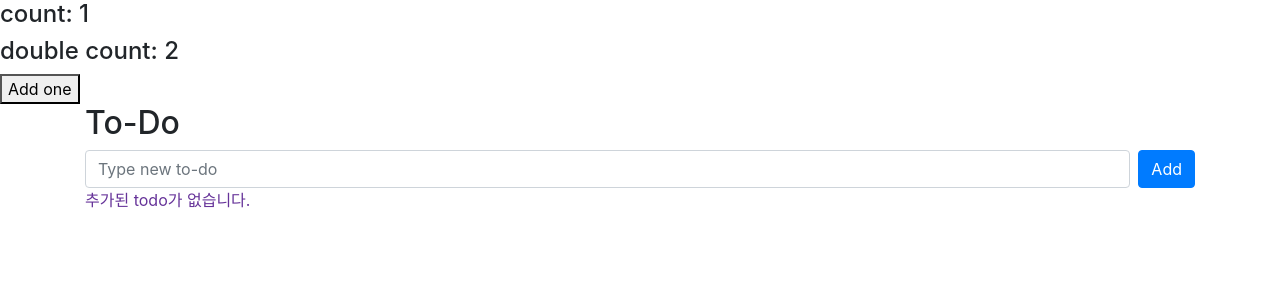
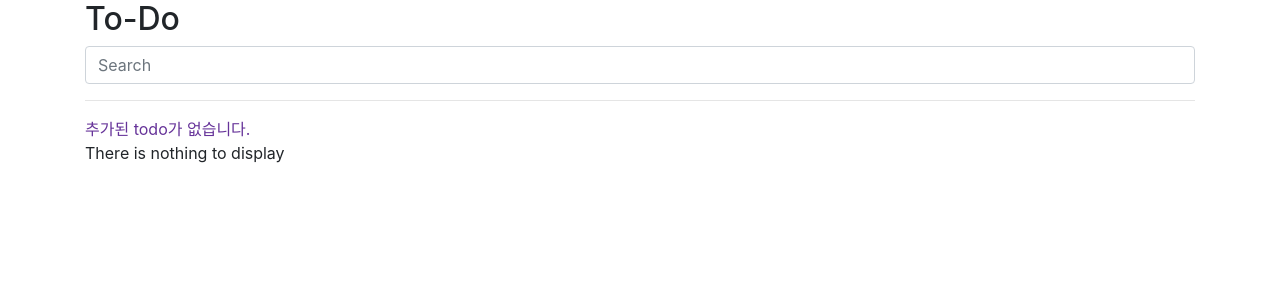
Before and after one commit to eunyeong1328/metanetVue, a Vue app: page / in a window 1280 px wide. Shown: the top 300 px of the page. Built offline with nearby package versions, Linux system fonts and the light colour scheme.

Commit message:
검색 기능

```diff
--- a/src/App.vue
+++ b/src/App.vue
@@ -1,21 +1,21 @@
 <template>
-  <h4>count: {{ count }} </h4>
-  <h4> double count: {{ doubleCount }}</h4>
-  <button @click="count++">Add one</button>
 <div class ="container">
   <h2>To-Do</h2><!--@add-todo이름 지정 후 "add-todo"로 호출될 함수-->
-  <TodoSimpleForm @add-todo="addTodo"/>
-
+  <input class="form-control" type="text" v-model="searchText" placeholder="Search"/>
+<hr>
   <div v-if = "!todos.length" style = "color: rebeccapurple">
     추가된 todo가 없습니다.
   </div>
+  <div v-if="!filterdTods.length">
+    There is nothing to display
+  </div>
   <!--   자식이 데이터 보내기         부모가 받을 데이터(데이터를 받을 함수)  -->
-  <TodoList :todos="todos" @toggel-todo = "toggleTodo" @toggel-del = "deleteTodo"/>
+  <TodoList :todos="filterdTods" @toggel-todo = "toggleTodo" @toggel-del = "deleteTodo"/>
 </div>
 </template>
 
 <script>
-import { ref ,computed } from 'vue';
+import { ref, computed } from 'vue';
 import TodoSimpleForm from './components/TodoSimpleForm.vue';
 import TodoList from './components/TodoList.vue';
 export default{
@@ -27,12 +27,16 @@ export default{
   setup(){
     // ref사용 시 .value값 선언
     const todos = ref([]);
+    const searchText = ref(''); //검색기능
+    const filterdTods = computed(() => {
+      if(searchText.value){
+        return todos.value.filter(todo => {
+          return todo.subject.includes(searchText.value);
+        });
+      }
 
-
-    const count = ref(1);
-    const doubleCount = computed(()=>{
-      return count.value*2;
-    })
+      return todos.value;
+    });
 
     const addTodo = (todo) => {
       todos.value.push(todo);
@@ -54,8 +58,8 @@ export default{
       deleteTodo,
       addTodo,
       toggleTodo,
-      count,
-      doubleCount,
+      searchText,
+      filterdTods,
     }
   }
 }
--- a/src/components/TodoSimpleForm.vue
+++ b/src/components/TodoSimpleForm.vue
@@ -9,6 +9,7 @@
             <button class = "btn btn-primary" type="submit"> Add </button>
         </div>
     </div>
+
     <!-- v-show를 사용할 수도 있다 -->
     <div v-if="hasError" style="color: red">
       This is cannot be empty
```
